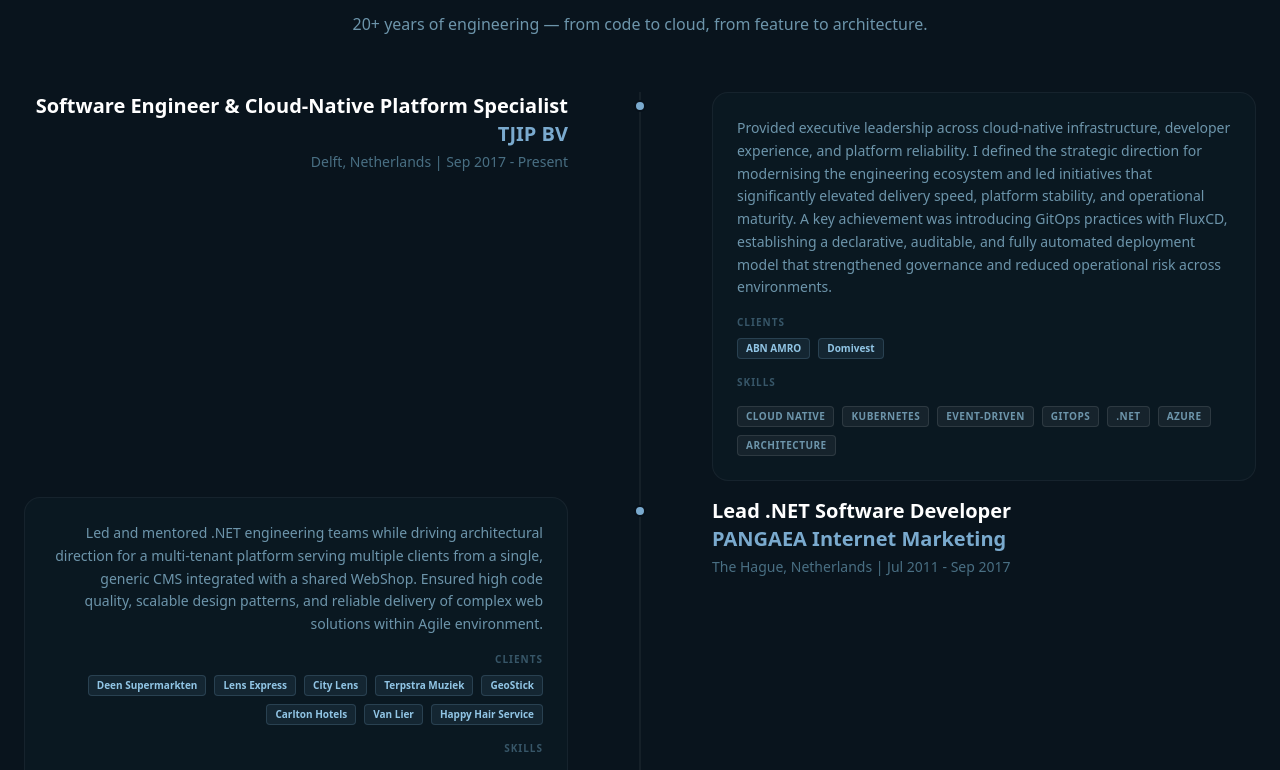
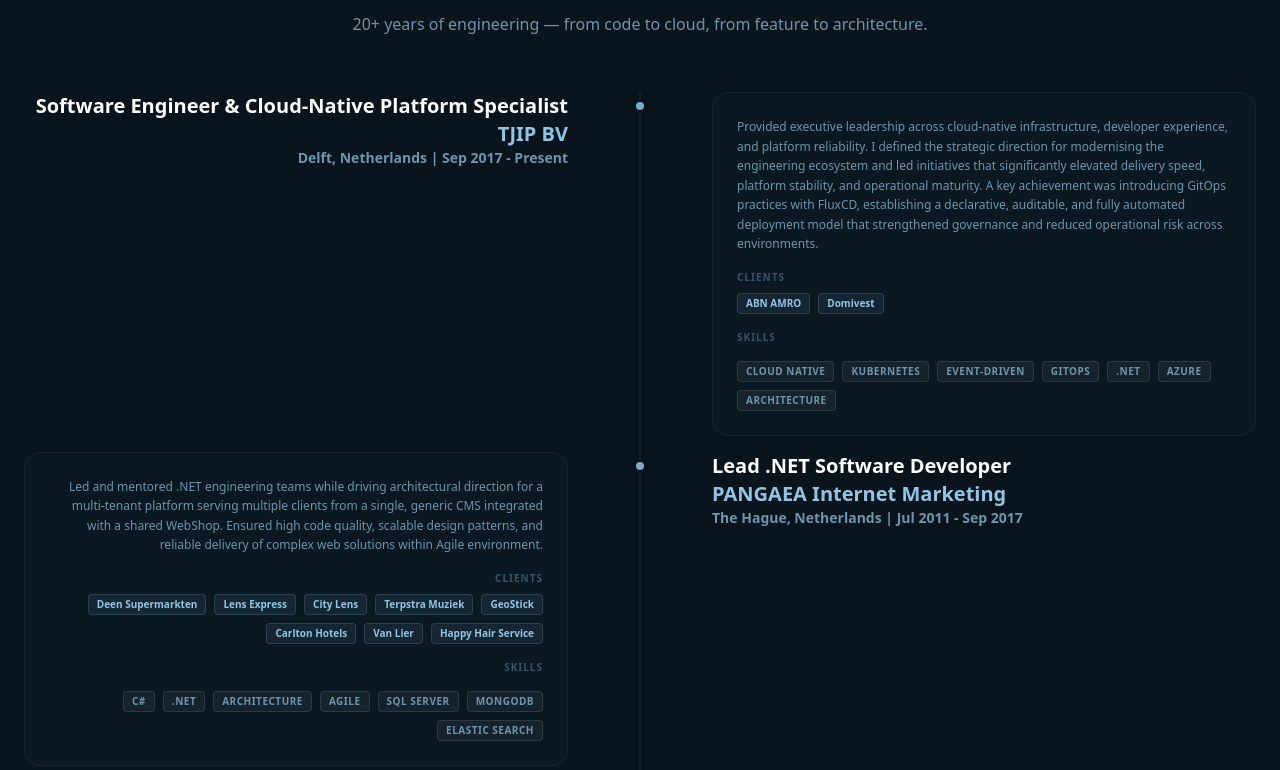
Before and after one commit to pmdevers/patrick-evers.nl, a Vue app: page / in a window 1280 px wide. Shown: the part 2611-3381 px from the top of the page. Built offline with nearby package versions, Linux system fonts and the light colour scheme.

Commit message:
Small Styling Fixes

```diff
--- a/src/components/WorkExperience.vue
+++ b/src/components/WorkExperience.vue
@@ -31,18 +31,16 @@
             <!-- Left column: meta -->
             <div :class="index % 2 === 0 ? 'md:text-right md:pr-12' : 'md:col-start-2 md:pl-12 md:row-start-1'"
               class="mb-4 md:mb-0 text-xl font-bold text-white">
-              <div class="">
-                {{ exp.role }}
-              </div>
-              <a :href="exp.url" target="_blank" class="text-blue-400 font-semibold mt-1 hover:text-blue-400 transition-colors" rel="noopener noreferrer">{{ exp.company }}</a>
-              <div class="text-slate-500 text-sm mt-1 font-medium">{{ exp.location }} | {{ exp.start }} - {{ exp.end }} </div>
+              <h3 class="text-xl font-bold text-white">{{ exp.role }}</h3>
+              <a :href="exp.url" target="_blank" class="text-blue-300 font-semibold hover:text-blue-400 transition-colors" rel="noopener noreferrer">{{ exp.company }}</a>
+              <div class="text-slate-400 text-sm">{{ exp.location }} | {{ exp.start }} - {{ exp.end }} </div>
             </div>
 
             <!-- Right column: details -->
             <div :class="index % 2 === 0 ? 'md:pl-12' : 'md:pr-12 md:text-right md:col-start-1 md:row-start-1'">
               <div
                 class="bg-deepblue-900/60 border border-white/5 rounded-2xl p-6 group-hover:border-blue-400/20 transition-all">
-                <p class="text-slate-400 leading-relaxed text-sm">{{ exp.description }}</p>
+                <p class="text-slate-400 leading-relaxed text-xs">{{ exp.description }}</p>
                 <div v-if="exp.clients.length" class="mt-4 hide-in-print">
                   <div class="text-[10px] uppercase tracking-widest text-slate-600 font-bold mb-2">Clients</div>
                   <div class="flex flex-wrap gap-2" :class="index % 2 === 0 ? '' : 'md:justify-end'">
```
